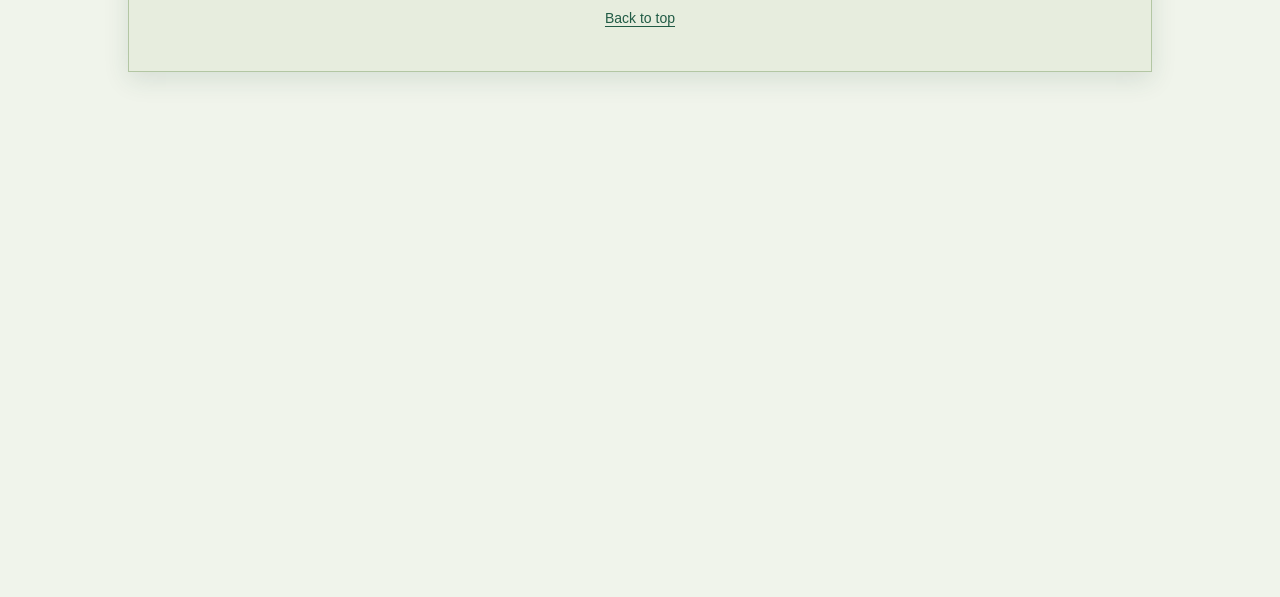
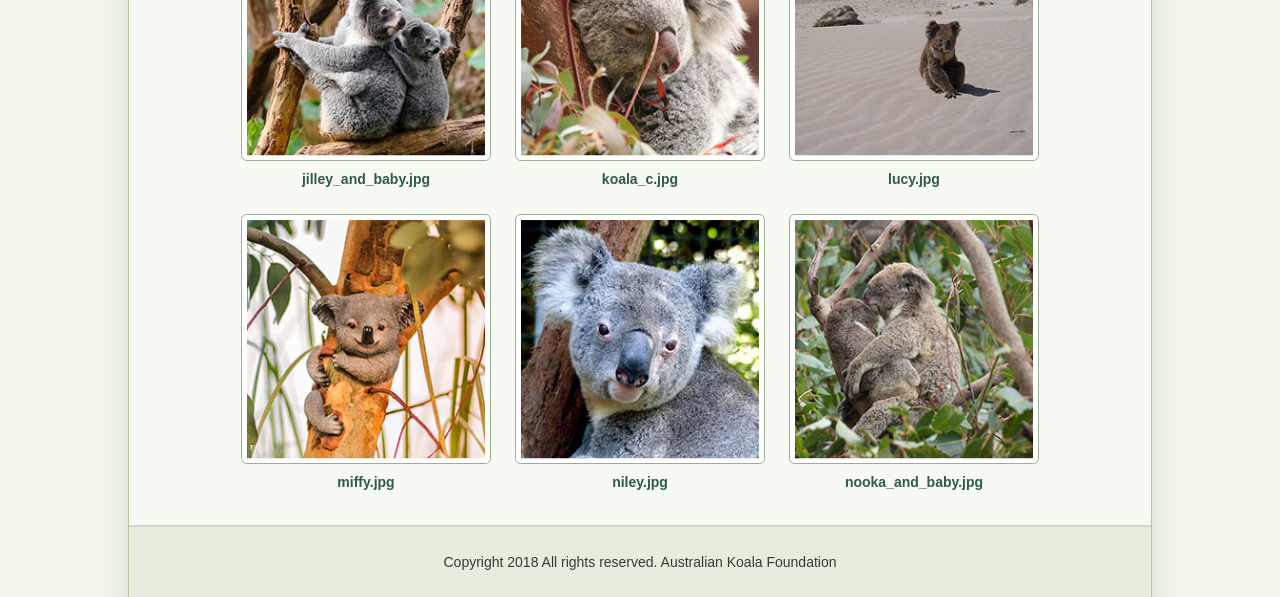
Before and after one commit to ClayWarren/claywarren.com, a website: page public/wdv101/koala_site/gallery.html in a window 1280 px wide. Shown: the part 831-1428 px from the top of the page. Before the commit the page ends 935 px from the top, so only its background shows below. Drawn offline with Linux system fonts and the light colour scheme.

Commit message:
feat: build responsive Koala photo gallery with Flexbox
Use all nine instructor-supplied photos with individual figures, filename captions, and descriptive alt text. Keep the shared banner, navigation, and footer; wrap images across available space and link the assignment from the homework index.

Verified build, HTML validation, local references, gallery navigation, and three/two/one-column layouts without horizontal overflow.

```diff
--- /dev/null
+++ b/public/wdv101/koala_site/gallery.css
@@ -0,0 +1,39 @@
+/* Clay Warren | WDV101 assignment 11-2 | October 28, 2026 */
+/* Flex items wrap into as many columns as the available width permits. */
+.koala-gallery {
+  display: flex;
+  flex-direction: row;
+  flex-wrap: wrap;
+  justify-content: center;
+  align-items: flex-start;
+  gap: 1.5rem;
+  padding: 1.5rem;
+}
+.koala-gallery figure {
+  flex: 0 1 250px;
+  min-width: 0;
+  max-width: 100%;
+  margin: 0;
+  padding: 0;
+}
+.koala-gallery img {
+  display: block;
+  width: 250px;
+  max-width: 100%;
+  height: auto;
+  margin: 0;
+  padding: 0.3rem;
+  background-color: white;
+  border: 1px solid #9caf96;
+}
+.koala-gallery figcaption {
+  margin: 0.5rem 0 0;
+  padding: 0 0.25rem;
+  color: #305b46;
+  font-weight: bold;
+  text-align: center;
+  overflow-wrap: anywhere;
+}
+@media (max-width: 36rem) {
+  .koala-gallery { padding: 1rem; gap: 1rem; }
+}
--- a/public/wdv101/koala_site/gallery.html
+++ b/public/wdv101/koala_site/gallery.html
@@ -13,6 +13,7 @@
   <link rel="preconnect" href="https://fonts.gstatic.com" crossorigin>
   <link href="https://fonts.googleapis.com/css2?family=Lora:wght@600;700&amp;display=swap" rel="stylesheet">
   <link rel="stylesheet" href="styles.css">
+  <link rel="stylesheet" href="gallery.css">
 </head>
 <body>
   <!-- Assignment 9-1: one fixed-width container for the semantic layout. -->
@@ -32,12 +33,43 @@
       <li><a href="contact.html">Contact</a></li>
     </ul>
   </nav>
-  <main>
-    <section>
-      <h2>Koala Gallery</h2>
-      <!-- Content will be added in a future lesson. -->
-      <p class="intro">More information coming soon.</p>
-    </section>
+  <main class="koala-gallery" aria-label="Koala photo gallery">
+    <figure>
+      <img src="images/koala_gallery/ella.jpg" alt="Ella, a koala curled around a branch in profile." width="250" height="250">
+      <figcaption>ella.jpg</figcaption>
+    </figure>
+    <figure>
+      <img src="images/koala_gallery/grant.jpg" alt="Grant, a koala climbing among green leaves." width="250" height="250">
+      <figcaption>grant.jpg</figcaption>
+    </figure>
+    <figure>
+      <img src="images/koala_gallery/jams.jpg" alt="Close-up of Jams, a koala beneath eucalyptus leaves." width="250" height="250">
+      <figcaption>jams.jpg</figcaption>
+    </figure>
+    <figure>
+      <img src="images/koala_gallery/jilley_and_baby.jpg" alt="Jilley with a baby koala riding on her back." width="250" height="250">
+      <figcaption>jilley_and_baby.jpg</figcaption>
+    </figure>
+    <figure>
+      <img src="images/koala_gallery/koala_c.jpg" alt="A sleeping koala resting its head against a branch." width="250" height="250">
+      <figcaption>koala_c.jpg</figcaption>
+    </figure>
+    <figure>
+      <img src="images/koala_gallery/lucy.jpg" alt="Lucy, a koala sitting on sand beside the ocean." width="250" height="250">
+      <figcaption>lucy.jpg</figcaption>
+    </figure>
+    <figure>
+      <img src="images/koala_gallery/miffy.jpg" alt="Miffy, a young koala gripping a tree trunk." width="250" height="250">
+      <figcaption>miffy.jpg</figcaption>
+    </figure>
+    <figure>
+      <img src="images/koala_gallery/niley.jpg" alt="Niley, a koala looking toward the camera beside a tree." width="250" height="250">
+      <figcaption>niley.jpg</figcaption>
+    </figure>
+    <figure>
+      <img src="images/koala_gallery/nooka_and_baby.jpg" alt="Nooka and a baby koala together between branches." width="250" height="250">
+      <figcaption>nooka_and_baby.jpg</figcaption>
+    </figure>
   </main>
   <footer>
     <p>Copyright 2018 All rights reserved. Australian Koala Foundation</p>
```
Also changed, not shown: public/wdv101/homework.html (+1 -0 lines), public/wdv101/koala_site/images/koala_gallery/ella.jpg (added), public/wdv101/koala_site/images/koala_gallery/grant.jpg (added), public/wdv101/koala_site/images/koala_gallery/jams.jpg (added), public/wdv101/koala_site/images/koala_gallery/jilley_and_baby.jpg (added), public/wdv101/koala_site/images/koala_gallery/koala_c.jpg (added), public/wdv101/koala_site/images/koala_gallery/lucy.jpg (added), public/wdv101/koala_site/images/koala_gallery/miffy.jpg (added), public/wdv101/koala_site/images/koala_gallery/niley.jpg (added), public/wdv101/koala_site/images/koala_gallery/nooka_and_baby.jpg (added).
